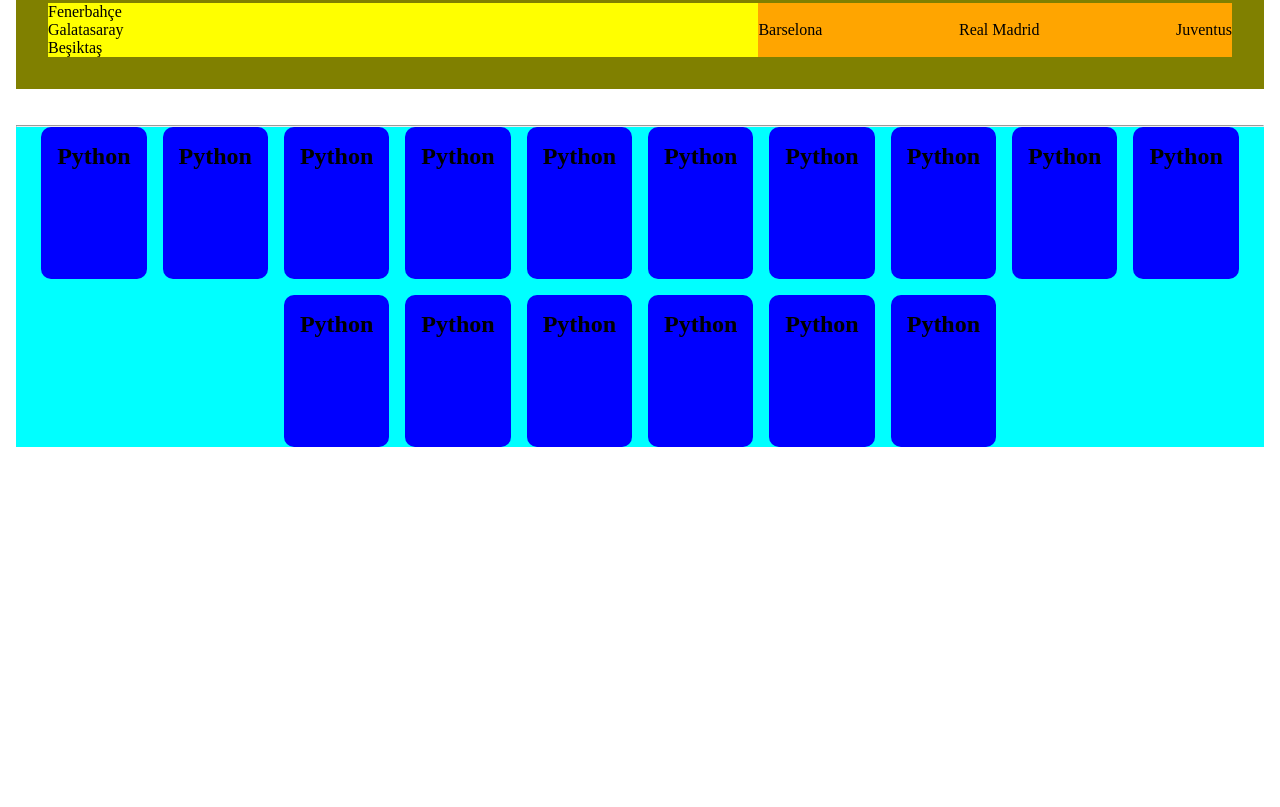
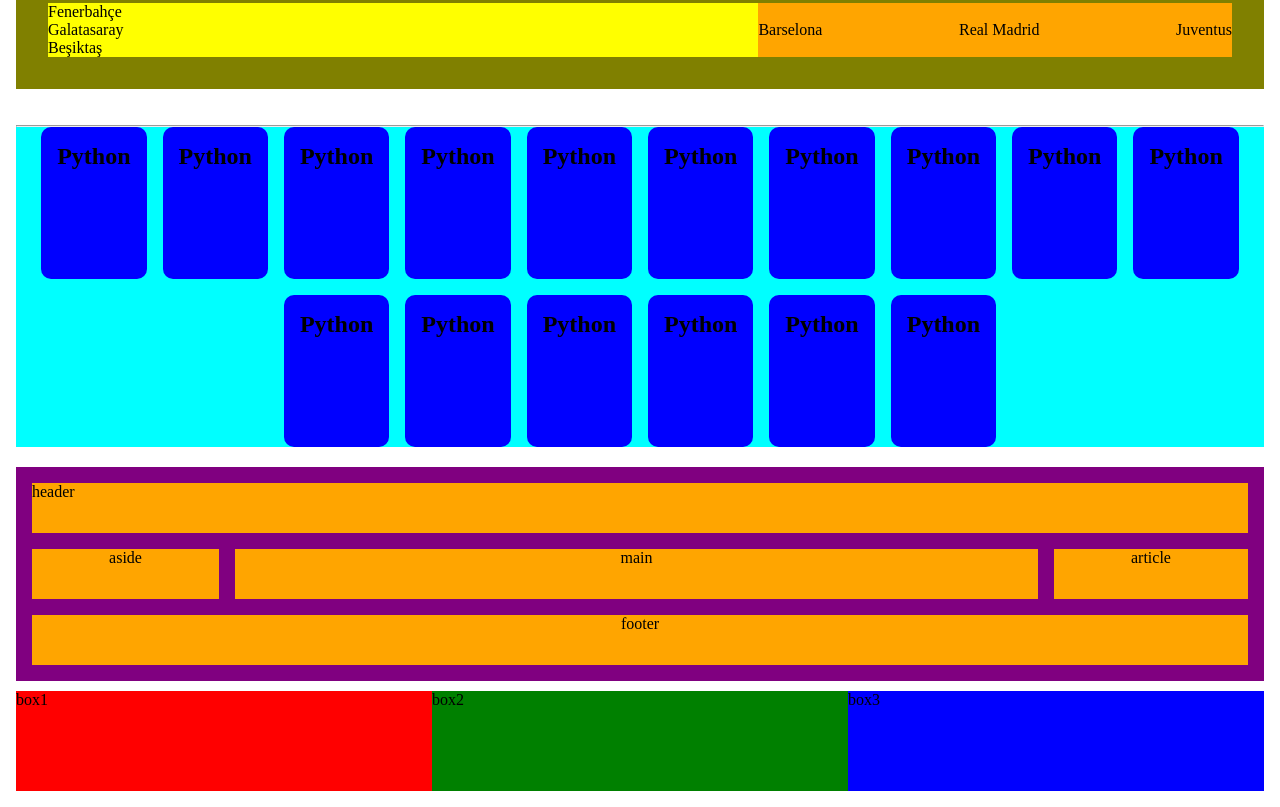
Before and after one commit to tahamurat-doser/250124CSS, a plain HTML site: page index.html in a window 1280 px wide. Shown: the part 482-1289 px from the top of the page. Before the commit the page ends 945 px from the top, so only its background shows below. Drawn offline with Linux system fonts and the light colour scheme.

Commit message:
add flex basis

```diff
--- a/index.html
+++ b/index.html
@@ -47,6 +47,19 @@
     <h2>Python</h2>
     <h2>Python</h2>
    </div>
+   <div class="container">
+    <header>header</header>
+    <aside>aside</aside>
+    <main>main</main>
+    <article>article</article>
+    <footer>footer</footer>
+   </div>
+   <div class="shrink">
+    <div class="box1">box1</div>
+    <div class="box2">box2</div>
+    <div class="box3">box3</div>
+
+   </div>
 
 </body>
 </html>
--- a/style.css
+++ b/style.css
@@ -32,7 +32,8 @@ ul{
 /* align-items: flex-start */
 /* justify-content: center; */
 /* align-items: center; */
-
+/* align-items: baseline; içeriklerden orlama yapıyor */
+align-items: baseline;
 
 }
 ul *{
@@ -84,22 +85,96 @@ justify-content: space-between;
 }
 .li1{
 order: 2;
+padding: 2rem 0;
 
 }
 .li2{
 order: 3;
-
+padding: 3rem 0rem;
 }
 .li3{
 order: 5;
-
+padding: 4rem 0;
+width: 5rem;
+text-align: center;
 }
 .li4{
 order: 1;
-
+padding: 1rem 0;
 }
 .li5{
 
 order: 0;
+padding: 0rem ;
 }
 /* order özelliği akışta sıralamaya yarıyor. verdiğimiz order sırası büyük olan sona gidiyor. default olarak order 0 geliyor. */
+.container{
+    background-color: purple;
+    margin-top: 20px;
+    padding: 1rem;
+    display: flex;
+    /* justify-content: center; */
+   /*  align-items: center; */
+    gap: 1rem;
+    flex-wrap: wrap;
+    /* justify-content: space-between; */
+}
+.container *{
+    background-color: orange;
+    height: 50px;
+    text-align: center;
+}
+header{
+flex-basis: 100%;
+display: flex;
+/* justify-content: center;
+align-items: center; */
+}
+aside{
+/* flex-basis: 20%; */
+flex-grow: 1;
+}
+main{
+/* flex-basis: 50%; */
+flex-grow: 5;
+}
+article{
+   /*  flex-basis: 20%; */
+   flex-grow: 1;
+}
+footer{
+flex-basis: 100%;
+}/* flex-basis display flex yaptığımız kısımdaki items ların kalan alanda ne kadar yer kaplayacağını belirtir. */
+/* flex grow da büyüme oranını belirler birim olarak çalışır ve  */
+.shrink{
+    background-color: darkgoldenrod;
+    margin-top: 10px;
+    display: flex;
+    /* flex-wrap: wrap; */
+
+}
+.shrink *{
+   /*  width: 200px; */
+    height: 100px;
+}
+.box1{
+    background-color: red;
+  /*   flex-grow: 1;
+    flex-shrink: 0; */
+    flex: 1 1 0;
+
+
+}
+.box2{
+background-color: green;
+/* flex-grow: 1;
+flex-shrink: 5; */
+flex: 1 1 0;
+}
+.box3{
+background-color: blue;
+/* flex-grow: 1;
+flex-shrink: 1; */
+flex: 1 1 0;/* ! felex tek yazdığımız değer olarak birimsiz bir değer girdiğimizde bunu grow olarak kabul eder, flex basis 0 olur tek değer var ama birim de ver di isek basis kabul eder, eğer 2 değer varsa biri birimli diğeri birimsiz ise birimsiz olan grow diğeri baisiolur, 3 değer varsa.  */
+}
+/* flex-shrink: 1;bu özellik ,ile küçülme oranını belirleriz, daha çok küçülmesini istemediğimiz logaları ayarlarken kullanırız. */
```
